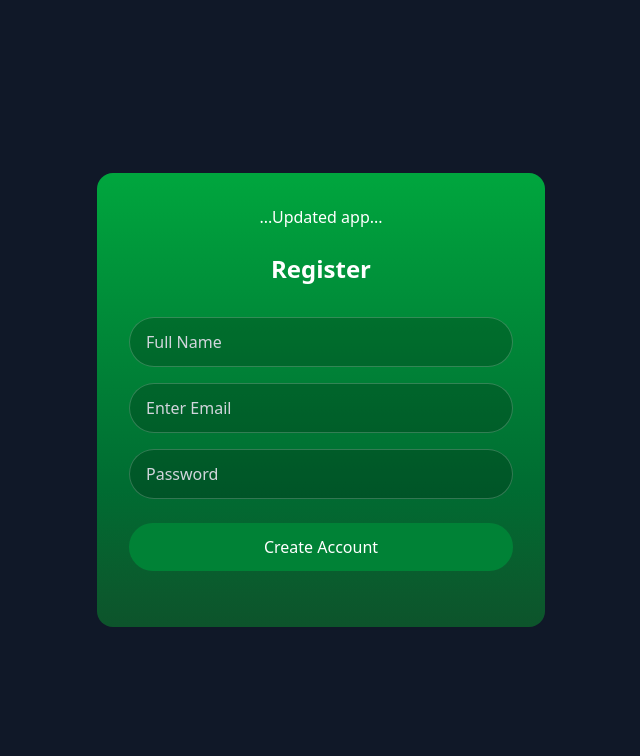
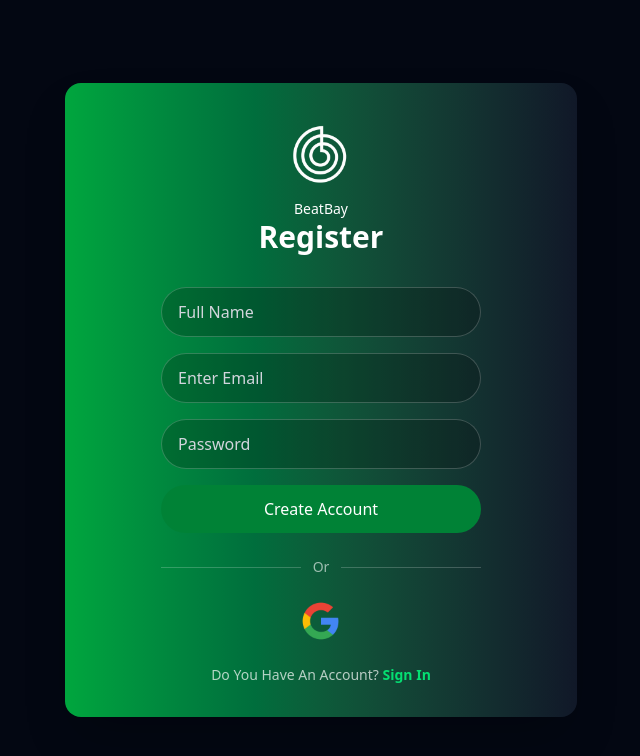
Before and after one commit to Praveen7Tech/BeatBay-Client, a React (Vite) app: page / in a window 1280 px wide. Shown: the top 756 px of the page, without its empty margins (319-959 px from the left). Built offline with nearby package versions, Linux system fonts and the light colour scheme; no server answers.

Commit message:
user style fix, dtos

```diff
--- a/src/core/components/Button.tsx
+++ b/src/core/components/Button.tsx
@@ -1,18 +1,18 @@
-import React from 'react';
+import type React from "react"
 
 type ButtonProps = React.ButtonHTMLAttributes<HTMLButtonElement> & {
-  loading?: boolean;
-};
+  loading?: boolean
+}
 
 export const Button: React.FC<ButtonProps> = ({ children, loading, ...props }) => {
   return (
     <button
       {...props}
-      className={`w-full bg-green-700 hover:bg-green-800 text-white font-medium py-3 rounded-full mb-6 transition-colors ${
-        props.disabled || loading ? 'opacity-50 cursor-not-allowed' : ''
+      className={`w-full bg-green-700 hover:bg-green-800 text-white font-medium py-3 rounded-full transition-colors ${
+        props.disabled || loading ? "opacity-50 cursor-not-allowed" : ""
       }`}
     >
-      {loading ? 'Loading...' : children}
+      {loading ? "Loading..." : children}
     </button>
-  );
-};
+  )
+}
--- /dev/null
+++ b/src/core/components/Devider.ui.tsx
@@ -0,0 +1,14 @@
+
+interface DividerProps {
+  text?: string
+}
+
+export function Devider({text= "Or"}: DividerProps) {
+  return (
+    <div className="flex items-center gap-3 w-full max-w-xs my-6">
+      <div className="flex-1 h-px bg-white/20"></div>
+      <span className="text-white/60 text-sm">{text}</span>
+      <div className="flex-1 h-px bg-white/20"></div>
+    </div>
+  )
+}
--- a/src/core/hooks/useApi.tsx
+++ b/src/core/hooks/useApi.tsx
@@ -18,6 +18,7 @@
       try {
         const response = await apiCall(params);
         setData(response);
+        setLoading(false)
         return response;
       } catch (err: any) {
         const errorMessage = err.response?.data?.message || err.message || 'An error occurred';
--- a/src/features/auth/components/AuthLayout.tsx
+++ b/src/features/auth/components/AuthLayout.tsx
@@ -1,14 +1,17 @@
-import React from 'react';
+import type React from "react"
 
-const AuthLayout: React.FC<{ children: React.ReactNode }> = ({ children }) => {
+interface AuthLayoutProps {
+  children: React.ReactNode
+  logo?: React.ReactNode
+}
+
+export default function AuthLayout({ children, logo }: AuthLayoutProps) {
   return (
-    <div className="min-h-screen bg-gray-900 flex items-center justify-center p-4">
-      <div className="w-full max-w-md bg-gradient-to-b from-green-600 to-green-900 rounded-2xl p-8 text-white">
-        {/* logo, input, button add */}
+    <div className="min-h-screen bg-gray-950 flex items-center justify-center p-4">
+      <div className="w-full max-w-lg bg-gradient-to-r from-green-600 to-gray-900 rounded-2xl p-8 text-white shadow-2xl">
+        {logo && <div className="flex justify-center">{logo}</div>}
         {children}
       </div>
     </div>
-  );
-};
-
-export default AuthLayout;
+  )
+}
--- a/src/features/auth/components/LoginForm.tsx
+++ b/src/features/auth/components/LoginForm.tsx
@@ -5,11 +5,12 @@
 import { Button } from "../../../core/components/Button";
 import { useSelector } from "react-redux";
 import { RootState } from "../../../core/store/store";
-import { useNavigate } from "react-router-dom";
+import { Link, useNavigate } from "react-router-dom";
 import { useApi } from "../../../core/hooks/useApi";
 import { authApi } from "../services/authApi";
 import { useDispatch } from "react-redux";
 import { loginSuccess } from "../slices/authSlice";
+import { Devider } from "../../../core/components/Devider.ui";
 
 const LoginSchema = z.object({
     email:z.string().email("Invalid email"),
@@ -42,18 +43,45 @@
         }
     }
     return (
-        <form onSubmit={handleSubmit(onSubmit)}>
-            <div className="space-y-4 mb-6">
-                <Input {...register("email")} type="email" placeholder="enter email"/>
-                {errors.email && <p className="text-red-500">{errors.email.message}</p>}
+         <form onSubmit={handleSubmit(onSubmit)} className="flex flex-col items-center">
+      <div className="w-full max-w-xs space-y-4">
+        <div>
+          <Input {...register("email")} type="email" placeholder="Enter Username Or Email" />
+          {errors.email && <p className="text-red-400 text-sm mt-1">{errors.email.message}</p>}
+        </div>
 
-                <Input {...register("password")} type="password" placeholder="enter password"/>
-                {errors.password && <p className="text-red-500">{errors.password.message}</p>}
-                {error && <p className="text-red-400">{error}</p>}
-            </div>
-            <Button type="submit" disabled={loading}>
-                {loading ? "Loging..." : "Log in"}
-            </Button>
-        </form>
+        <div>
+          <Input {...register("password")} type="password" placeholder="Password" />
+          {errors.password && <p className="text-red-400 text-sm mt-1">{errors.password.message}</p>}
+        </div>
+
+        <div className="text-right">
+          <Link to={"/forgot-password"} className="text-green-400 hover:text-green-300 text-sm font-semibold">
+            Forgot Password?
+          </Link>
+        </div>
+        {error && <p className="text-red-400">{error}</p>}
+
+        <Button type="submit" disabled={false}>
+           {loading ? "Signing ip.." : "Log in"}
+        </Button>
+      </div>
+      <Devider/>
+
+      <div className="w-full max-w-xs flex items-center justify-center">
+        <img
+          src="/logos/g.png"
+          alt="Google"
+          className="h-10 cursor-pointer hover:opacity-80 transition-opacity"
+        />
+      </div>
+
+      <p className="text-center text-white/70 text-sm mt-6">
+        Not A Member?{" "}
+        <Link to={"/"} className="text-green-400 hover:text-green-300 font-semibold">
+          Register Now
+        </Link>
+      </p>
+    </form>
     )
 }
--- a/src/features/auth/components/SignupForm.tsx
+++ b/src/features/auth/components/SignupForm.tsx
@@ -1,6 +1,6 @@
 import { zodResolver } from "@hookform/resolvers/zod";
 import { useForm } from "react-hook-form";
-import { useNavigate } from "react-router-dom";
+import { Link, useNavigate } from "react-router-dom";
 import z from "zod";
 import { useApi } from "../../../core/hooks/useApi";
 import { authApi } from "../services/authApi";
@@ -8,6 +8,7 @@
 import { RootState } from "../../../core/store/store";
 import { Button } from "../../../core/components/Button";
 import { Input } from "../../../core/components/Input";
+import { Devider } from "../../../core/components/Devider.ui";
 
 const signupSchema = z.object({
   name: z.string().min(2, "Name must be at least 2 characters."),
@@ -39,19 +40,45 @@
   };
 
   return (
-    <form onSubmit={handleSubmit(onSubmit)}>
-      <div className="space-y-4 mb-6">
-        <Input {...register("name")} type="text" placeholder="Full Name" />
-        {errors.name && <p className="text-red-500">{errors.name.message}</p>}
-        <Input {...register("email")} type="email" placeholder="Enter Email" />
-        {errors.email && <p className="text-red-500">{errors.email.message}</p>}
-        <Input {...register("password")} type="password" placeholder="Password" />
-        {errors.password && <p className="text-red-500">{errors.password.message}</p>}
-        {error && <p className="text-red-400">{error}</p>}
+    <form onSubmit={handleSubmit(onSubmit)} className="flex flex-col items-center">
+      <div className="w-full max-w-xs space-y-4">
+        <div>
+          <Input {...register("name")} type="text" placeholder="Full Name" />
+          {errors.name && <p className="text-red-400 text-sm mt-1">{errors.name.message}</p>}
+        </div>
+
+        <div>
+          <Input {...register("email")} type="email" placeholder="Enter Email" />
+          {errors.email && <p className="text-red-400 text-sm mt-1">{errors.email.message}</p>}
+        </div>
+
+        <div>
+          <Input {...register("password")} type="password" placeholder="Password" />
+          {errors.password && <p className="text-red-400 text-sm mt-1">{errors.password.message}</p>}
+        </div>
+        {error && <p className="text-red-500">{error}</p>}
+
+        <Button type="submit" disabled={false}>
+          {loading ? "Signing Up.." : "Create Account"}
+        </Button>
       </div>
-      <Button type="submit" disabled={loading}>
-        {loading ? "Signing Up.." : "Create Account"}
-      </Button>
+
+      <Devider/>
+
+      <div className="w-full max-w-xs flex items-center justify-center">
+        <img
+          src="/logos/g.png"
+          alt="Google"
+          className=" h-10 cursor-pointer hover:opacity-80 transition-opacity"
+        />
+      </div>
+
+      <p className="text-center text-white/70 text-sm mt-6">
+        Do You Have An Account?{" "}
+        <Link to={'/login'} className="text-green-400 hover:text-green-300 font-semibold">
+          Sign In
+        </Link>
+      </p>
     </form>
-  );
+  )
 }
--- a/src/features/auth/pages/Login.tsx
+++ b/src/features/auth/pages/Login.tsx
@@ -1,12 +1,27 @@
-import AuthLayout from "../components/AuthLayout";
-import LoginForm from "../components/LoginForm";
+import AuthLayout from "../components/AuthLayout"
+import LoginForm from "../components/LoginForm"
 
 export default function LoginPage() {
-    return (
-        <AuthLayout>
-            <div className="flex justify-center mb-6">...Updated app...</div>
-            <h2 className="text-2xl font-semibold text-center mb-8">Log in</h2>
-            <LoginForm/>
-        </AuthLayout>
-    )
+  return (
+    <AuthLayout
+      logo={
+        <div className="flex flex-col items-center">
+          <img
+            src="\logos\logo-w.png"
+            alt="BeatBay Logo"
+            width={80}
+            height={60}
+            className="rounded-full"
+          />
+          <p className="text-sm text-white mt-1">BeatBay</p>
+        </div>
+      }
+    >
+      <div className="flex flex-col items-center mb-8">
+        <h2 className="text-3xl font-bold text-center">Sign In</h2>
+      </div>
+
+      <LoginForm />
+    </AuthLayout>
+  )
 }
--- a/src/features/auth/pages/Signup.tsx
+++ b/src/features/auth/pages/Signup.tsx
@@ -1,13 +1,22 @@
-
-import AuthLayout from "../components/AuthLayout";
-import SignupForm from "../components/SignupForm";
+import AuthLayout from "../components/AuthLayout"
+import SignupForm from "../components/SignupForm"
+//import Image from "next/image"
 
 export default function SignupPage() {
   return (
-    <AuthLayout>
-      <div className="flex justify-center mb-6">...Updated app...</div>
-      <h2 className="text-2xl font-semibold text-center mb-8">Register</h2>
+    <AuthLayout
+      logo={
+        <div className="flex flex-col items-center">
+          <img src="\logos\logo-w.png" alt="BeatBay Logo" width={80} height={80} className="rounded-full" />
+          <p className="text-sm text-white mt-1">BeatBay</p>
+        </div>
+      }
+    >
+      <div className="flex flex-col items-center mb-8">
+        <h2 className="text-3xl font-bold text-center">Register</h2>
+      </div>
+
       <SignupForm />
     </AuthLayout>
-  );
+  )
 }
--- a/src/features/auth/pages/VerifyOTP.tsx
+++ b/src/features/auth/pages/VerifyOTP.tsx
@@ -1,11 +1,18 @@
-import AuthLayout from "../components/AuthLayout";
-import { OtpVerification } from "../components/OTPVerificationForm";
+import AuthLayout from "../components/AuthLayout"
+import { OtpVerification } from "../components/OTPVerificationForm"
 
-export default function VerifyOTPPage (){
-    return (
-        <AuthLayout>
-            <h2 className="text-2xl font-semibold text-center mb-8">OTP verification</h2>
-            <OtpVerification/>
-        </AuthLayout>
-    )
+export default function VerifyOTPPage() {
+  return (
+    <AuthLayout
+      logo={
+        <div className="flex flex-col items-center">
+          <img src="\logos\logo-w.png" alt="BeatBay Logo" width={60} height={60} className="mb-2" />
+          <span className="text-sm text-gray-300">BeatBay</span>
+        </div>
+      }
+    >
+      <h2 className="text-2xl font-semibold text-center mb-8">OTP verification</h2>
+      <OtpVerification />
+    </AuthLayout>
+  )
 }
```
Also changed, not shown: src/core/components/Input.tsx (+7 -5 lines), src/features/auth/components/OTPVerificationForm.tsx (+15 -20 lines), public/logos/g.png (added).
